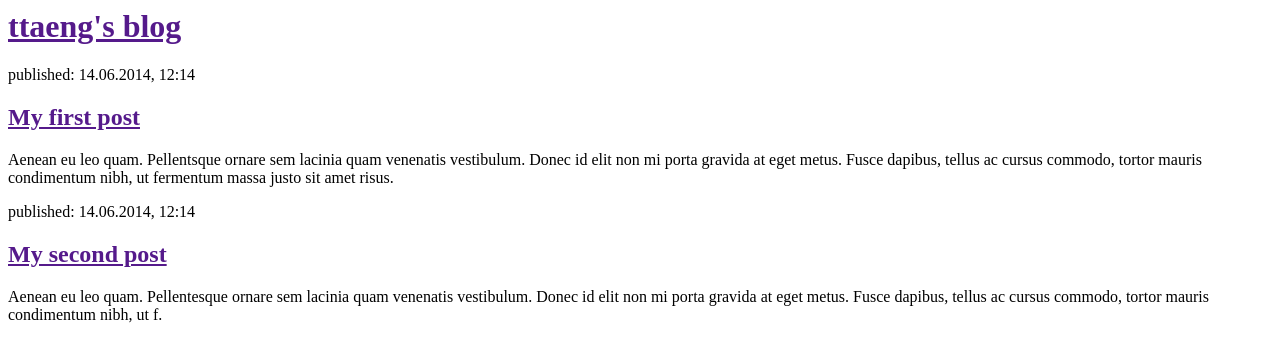
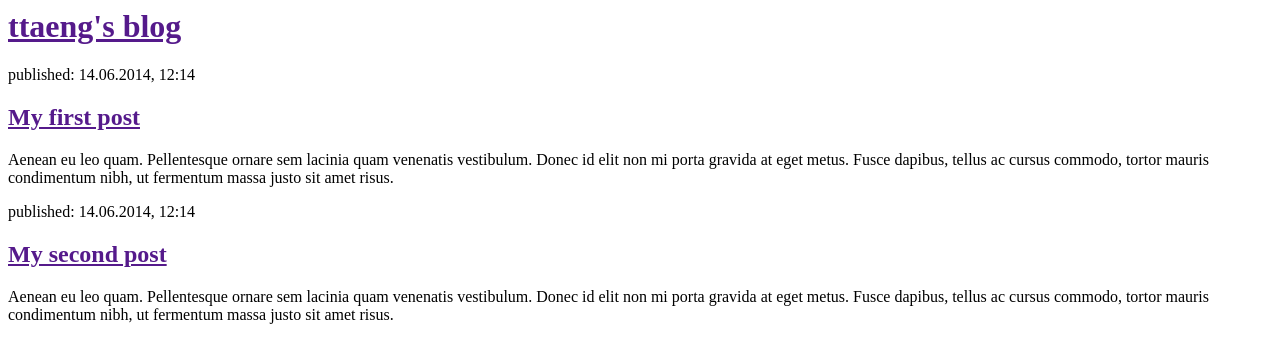
Before and after one commit to Abangpa1ace/my-first-blog, a Django app: page / in a window 1280 px wide. Shown: the top 363 px of the page. Run offline with Django 3.2, Linux system fonts and the light colour scheme.

Commit message:
Changed the HTML for the site.

```diff
--- a/blog/templates/blog/post_list.html
+++ b/blog/templates/blog/post_list.html
@@ -9,14 +9,13 @@
 
         <div>
             <p>published: 14.06.2014, 12:14</p>
-            <h2><a href=''>My first post</a></h2>
-            <p>Aenean eu leo quam. Pellentsque ornare sem lacinia quam venenatis vestibulum. Donec id elit non mi porta gravida at eget metus. Fusce dapibus, tellus ac cursus commodo, tortor mauris condimentum nibh, ut fermentum massa justo sit amet risus.</p>
+            <h2><a href="">My first post</a></h2>
+            <p>Aenean eu leo quam. Pellentesque ornare sem lacinia quam venenatis vestibulum. Donec id elit non mi porta gravida at eget metus. Fusce dapibus, tellus ac cursus commodo, tortor mauris condimentum nibh, ut fermentum massa justo sit amet risus.</p>
         </div>
-
         <div>
             <p>published: 14.06.2014, 12:14</p>
-            <h2><a href=''>My second post</a></h2>
-            <p>Aenean eu leo quam. Pellentesque ornare sem lacinia quam venenatis vestibulum. Donec id elit non mi porta gravida at eget metus. Fusce dapibus, tellus ac cursus commodo, tortor mauris condimentum nibh, ut f.</p>
+            <h2><a href="">My second post</a></h2>
+            <p>Aenean eu leo quam. Pellentesque ornare sem lacinia quam venenatis vestibulum. Donec id elit non mi porta gravida at eget metus. Fusce dapibus, tellus ac cursus commodo, tortor mauris condimentum nibh, ut fermentum massa justo sit amet risus.</p>
         </div>
     </body>
 </html>
--- a/blog/views.py
+++ b/blog/views.py
@@ -1,4 +1,7 @@
 from django.shortcuts import render
+from django.utils import timezone
+from .models import Post
 
 def post_list(request):
-    return render(request, 'blog/post_list.html',{})
+    posts = Post.objects.filter(published_date__lte=timezone.now()).order_by('published_date')
+    return render(request, 'blog/post_list.html',{'posts': posts})
```
